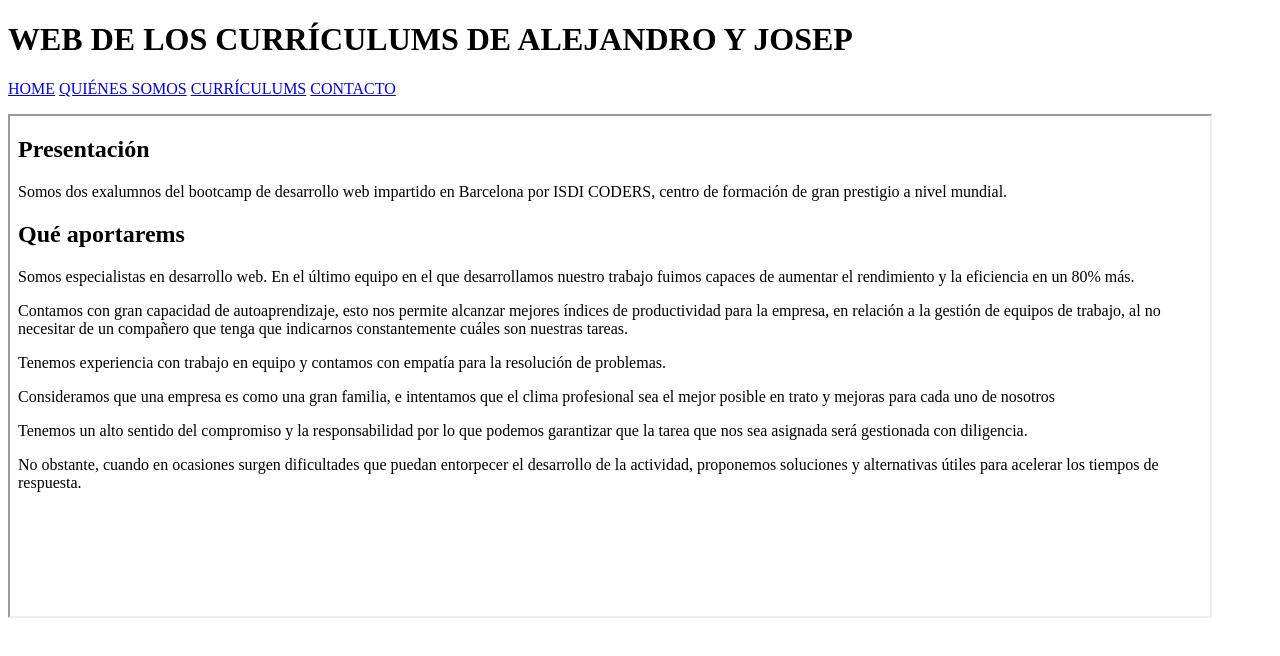
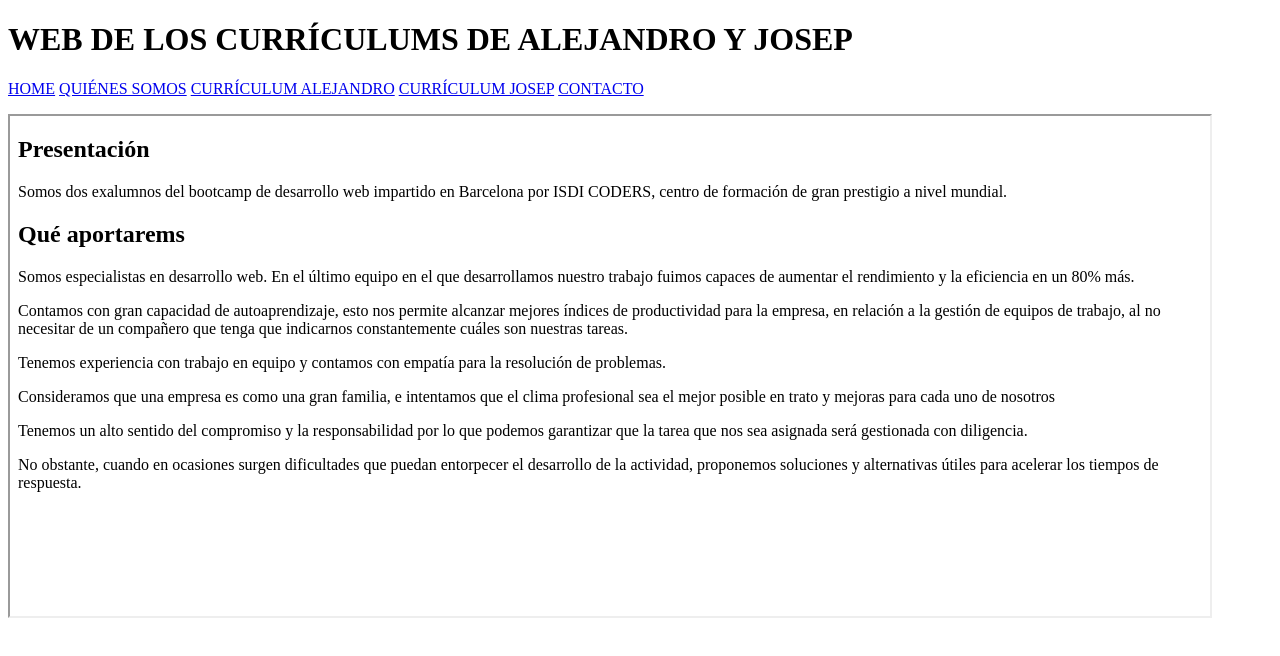
Before and after one commit to alejandromachin/202201-W1CH2-alejandro-rodriguez-josep-conejero, a plain HTML site: page index.html in a window 1280 px wide. Drawn offline with Linux system fonts and the light colour scheme.

Commit message:
added index home quienessomos 2 photos favicon

```diff
--- a/index.html
+++ b/index.html
@@ -12,8 +12,11 @@
       <p>
         <a href="home.html" target="iframe_a">HOME</a>
         <a href="quienessomos.html" target="iframe_a">QUIÉNES SOMOS</a>
-        <a href="curriculum.html" target="iframe_a">CURRÍCULUMS</a>
-        <a href="contacto.html" target="iframe_a">CONTACTO</a>
+        <a href="curriculum_alejandro.html" target="iframe_a"
+          >CURRÍCULUM ALEJANDRO</a
+        >
+        <a href="curriculum_josep.html" target="iframe_a">CURRÍCULUM JOSEP</a>
+        <a href="contact.html" target="iframe_a">CONTACTO</a>
       </p>
     </header>
     <main>
```
Also changed, not shown: quienessomos.html (+2 -0 lines).
